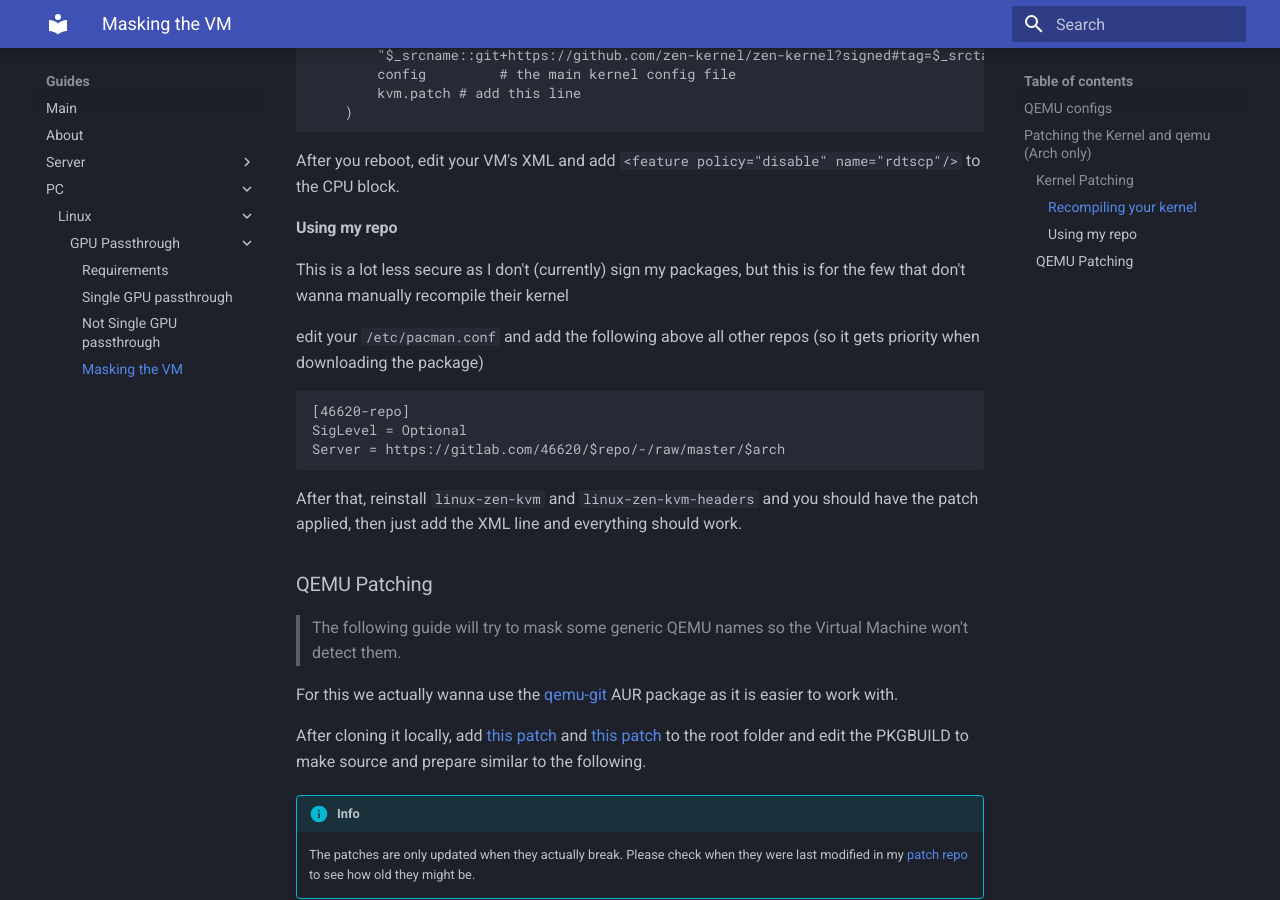
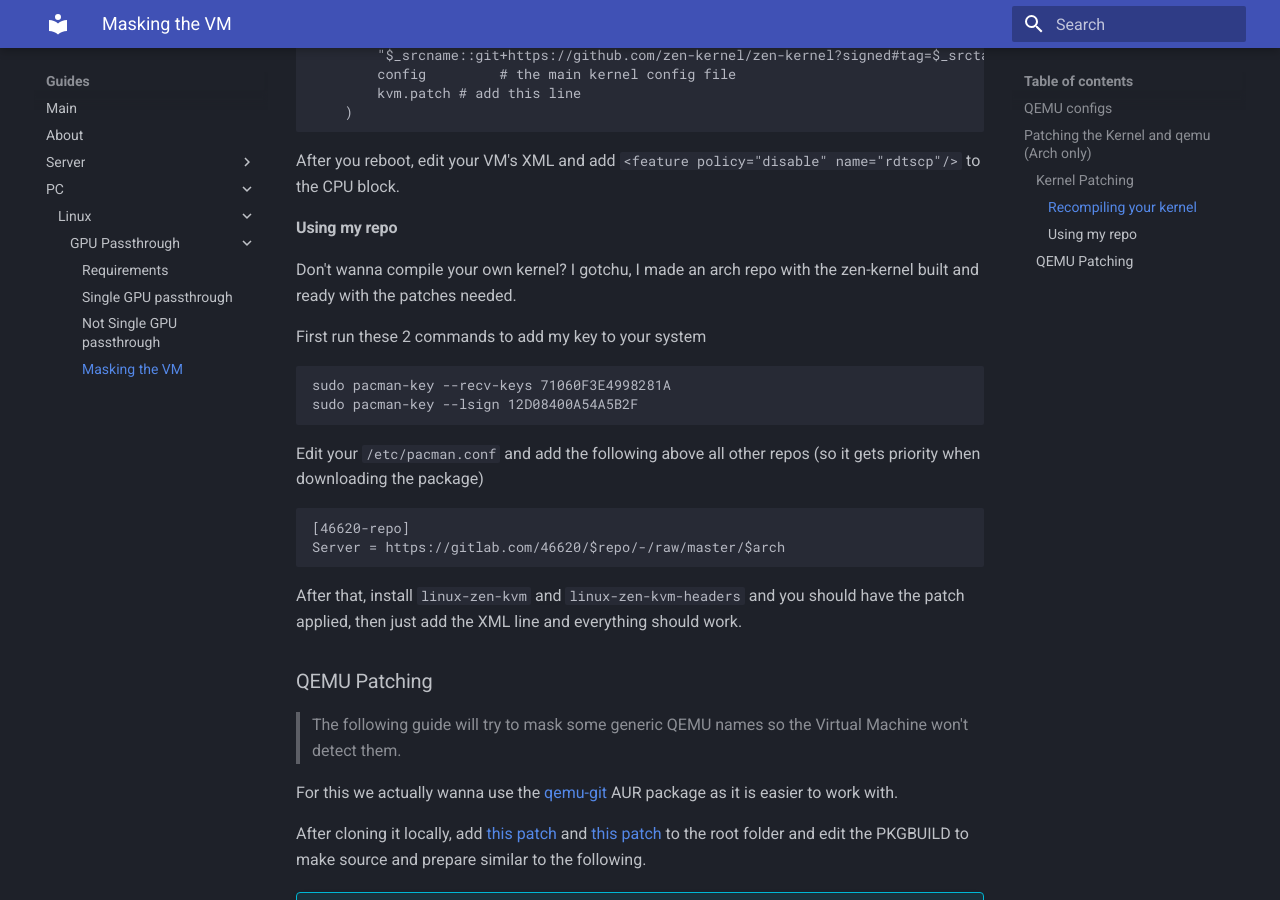
Before and after one commit to 46620/guides, an MkDocs documentation site: the page built from docs/machine/linux/gpu_passthrough/hide.md, in a window 1280 px wide and 900 px high, scrolled down 2567 px. Built offline with MkDocs 1.6.1 and Material for MkDocs 9.7.7, drawn with Linux system fonts in a browser that asks for light colours.

Commit message:
[kvm] i don't got a funny commit message

````diff
--- a/docs/machine/linux/gpu_passthrough/hide.md
+++ b/docs/machine/linux/gpu_passthrough/hide.md
@@ -9,7 +9,7 @@ This is for if you already have a working windows VM. This is a very easy thing
 
 First things first, make sure that you set your CPU to be to pass the model to the VM so it doesn't show up as the wrong CPU type.
 
-![01_cpu](../img/hide/01_cpu.png)
+![01_cpu](img/hide/01_cpu.png)
 
 After you set that up click on "Overview" and go to XML. Make sure you have XML editing on because we need to do some manual edits in here.
 
@@ -58,7 +58,7 @@ And finally we need to set the clock area.
   </clock>
 ```
 
-Once all of that is set you should be good to start your VM. Open Windows Search and type `Turn Windows features On/Off` and install everything in the first Hyper-V section. Reboot the VM and you're all done. You can use [this](../apps/pafish.exe) tool to check how stealthy the Virtual Machine is.
+Once all of that is set you should be good to start your VM. Open Windows Search and type `Turn Windows features On/Off` and install everything in the first Hyper-V section. Reboot the VM and you're all done. You can use [this](apps/pafish.exe) tool to check how stealthy the Virtual Machine is.
 
 ## Patching the Kernel and qemu (Arch only)
 **USE THESE AT YOUR OWN RISK!! IF YOU GET BANNED FROM GAMES THAT DETECT THIS STUFF IT IS NOT MY FAULT**
@@ -93,17 +93,23 @@ Next you're going to edit the `PKGBUILD` file and add the patch into it (example
 After you reboot, edit your VM's XML and add `<feature policy="disable" name="rdtscp"/>` to the CPU block.
 
 #### Using my repo
-This is a lot less secure as I don't (currently) sign my packages, but this is for the few that don't wanna manually recompile their kernel
+Don't wanna compile your own kernel? I gotchu, I made an arch repo with the zen-kernel built and ready with the patches needed.
 
-edit your `/etc/pacman.conf` and add the following above all other repos (so it gets priority when downloading the package)
+First run these 2 commands to add my key to your system
+
+```bash
+sudo pacman-key --recv-keys 71060F3E4998281A
+sudo pacman-key --lsign 12D08400A54A5B2F
+```
+
+Edit your `/etc/pacman.conf` and add the following above all other repos (so it gets priority when downloading the package)
 
 ```
 [46620-repo]
-SigLevel = Optional
 Server = https://gitlab.com/46620/$repo/-/raw/master/$arch
 ```
 
-After that, reinstall `linux-zen-kvm` and `linux-zen-kvm-headers` and you should have the patch applied, then just add the XML line and everything should work.
+After that, install `linux-zen-kvm` and `linux-zen-kvm-headers` and you should have the patch applied, then just add the XML line and everything should work.
 
 ### QEMU Patching
 > The following guide will try to mask some generic QEMU names so the Virtual Machine won't detect them.
````
Also changed, not shown: docs/machine/linux/gpu_passthrough/1gpu_pass.md (+3 -3 lines), docs/machine/linux/gpu_passthrough/2gpu_pass.md (+1 -1 lines), docs/machine/linux/gpu_passthrough/img/1gpu_pass/01_gpu_vbios.png (renamed from docs/machine/linux/img/1gpu_pass/01_gpu_vbios.png), docs/machine/linux/gpu_passthrough/img/1gpu_pass/03_gpu_patch.png (renamed from docs/machine/linux/img/1gpu_pass/03_gpu_patch.png), docs/machine/linux/gpu_passthrough/img/1gpu_pass/04_gpu_patch.png (renamed from docs/machine/linux/img/1gpu_pass/04_gpu_patch.png), docs/machine/linux/gpu_passthrough/img/2gpu_pass/01_vfio_hijack.png (renamed from docs/machine/linux/img/2gpu_pass/01_vfio_hijack.png), docs/machine/linux/gpu_passthrough/img/hide/01_cpu.png (renamed from docs/machine/linux/img/hide/01_cpu.png), 2 other files.
